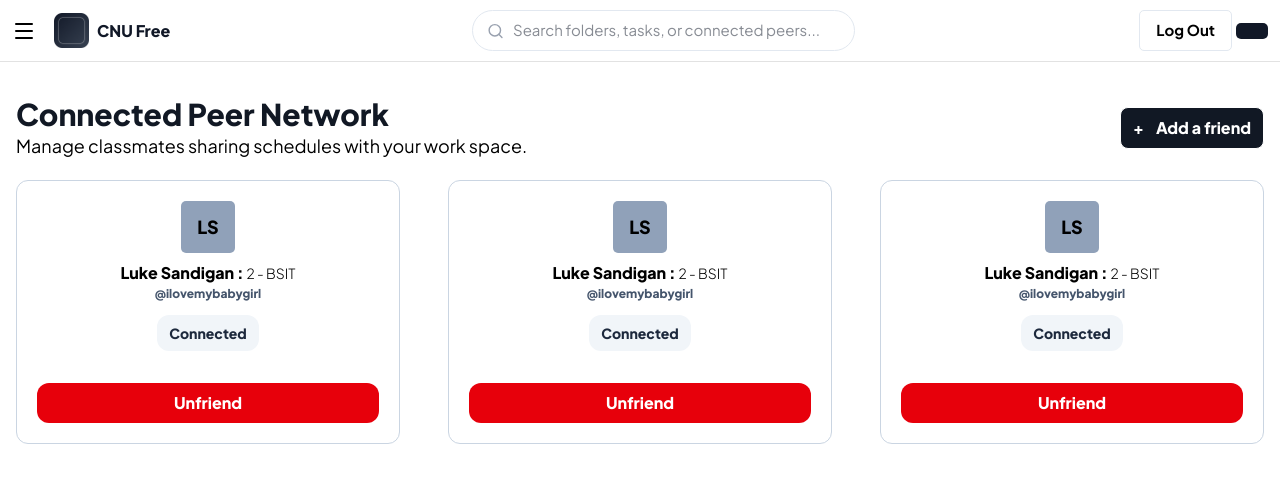
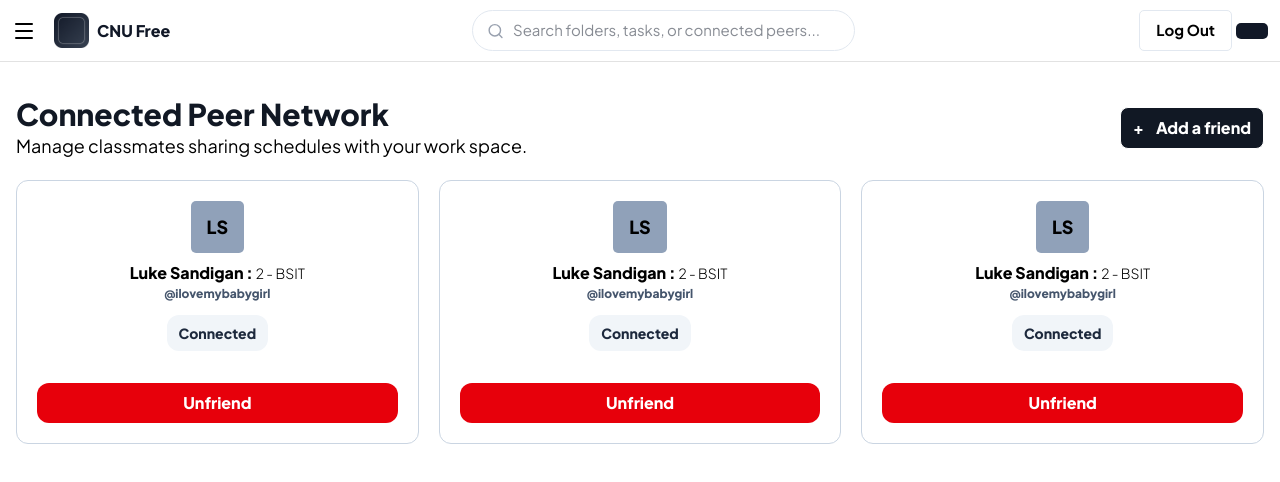
Before and after one commit to Luke-Sandigan/CNU-Free, a React (Vite) app in the folder cnufree-app/: page /Connection in a window 1280 px wide. Shown: the top 482 px of the page. Built offline with nearby package versions, Linux system fonts and the light colour scheme.

Commit message:
Added Responsiveness (Connections)

```diff
--- a/cnufree-app/src/pages/Connection.jsx
+++ b/cnufree-app/src/pages/Connection.jsx
@@ -35,9 +35,9 @@ function Connection() {
           </div>
         </div>
 
-        <div className="flex flex-wrap w-full gap-4 sm:gap-12 items-center justify-center ">
+        <div className="flex flex-wrap w-full gap-4 sm:gap-5 items-center justify-center ">
 
-          <div className="  border border-slate-300 w-sm flex flex-col rounded-xl items-center justify-center p-5">
+          <div className=" flex-[1_1_auto] border border-slate-300 w-sm flex flex-col rounded-xl items-center justify-center p-5">
             <div
               className="hover:bg-[#111827be] hover:shadow-[0_0_30px_rgba(168,85,247,0.8)]  flex
               hover:scale-105 py-3  text-lg bg-slate-400 font-extrabold rounded-[5px]  px-4  mb-2
@@ -63,7 +63,7 @@ function Connection() {
             </button>
           </div>
 
-          <div className="  border border-slate-300 w-sm flex flex-col rounded-xl items-center justify-center p-5">
+          <div className=" flex-[1_1_auto] border border-slate-300 w-sm flex flex-col rounded-xl items-center justify-center p-5">
             <div
               className="hover:bg-[#111827be] hover:shadow-[0_0_30px_rgba(168,85,247,0.8)]  flex
               hover:scale-105 py-3  text-lg bg-slate-400 font-extrabold rounded-[5px]  px-4  mb-2
@@ -89,7 +89,7 @@ function Connection() {
             </button>
           </div>
 
-          <div className="  border border-slate-300 w-sm flex flex-col rounded-xl items-center justify-center p-5">
+          <div className="  flex-[1_1_auto]  border border-slate-300 w-sm flex flex-col rounded-xl items-center justify-center p-5">
             <div
               className="hover:bg-[#111827be] hover:shadow-[0_0_30px_rgba(168,85,247,0.8)]  flex
               hover:scale-105 py-3  text-lg bg-slate-400 font-extrabold rounded-[5px]  px-4  mb-2
```
